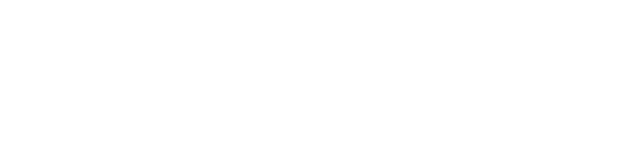
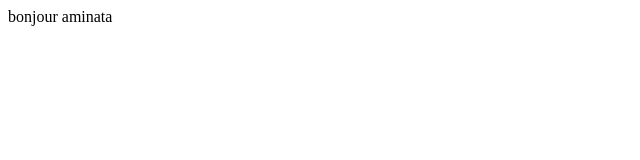
Before and after one commit to Soumma-Ousmane-Diallo/odc, a plain HTML site: page index.html in a window 1280 px wide. Shown: the whole page, without its empty margins (0-640 px from the left). Drawn offline with Linux system fonts and the light colour scheme.

Commit message:
Update index.html

```diff
--- a/index.html
+++ b/index.html
@@ -6,6 +6,6 @@
     <title>Document</title>
 </head>
 <body>
-
+   bonjour aminata
 </body>
 </html>
```
